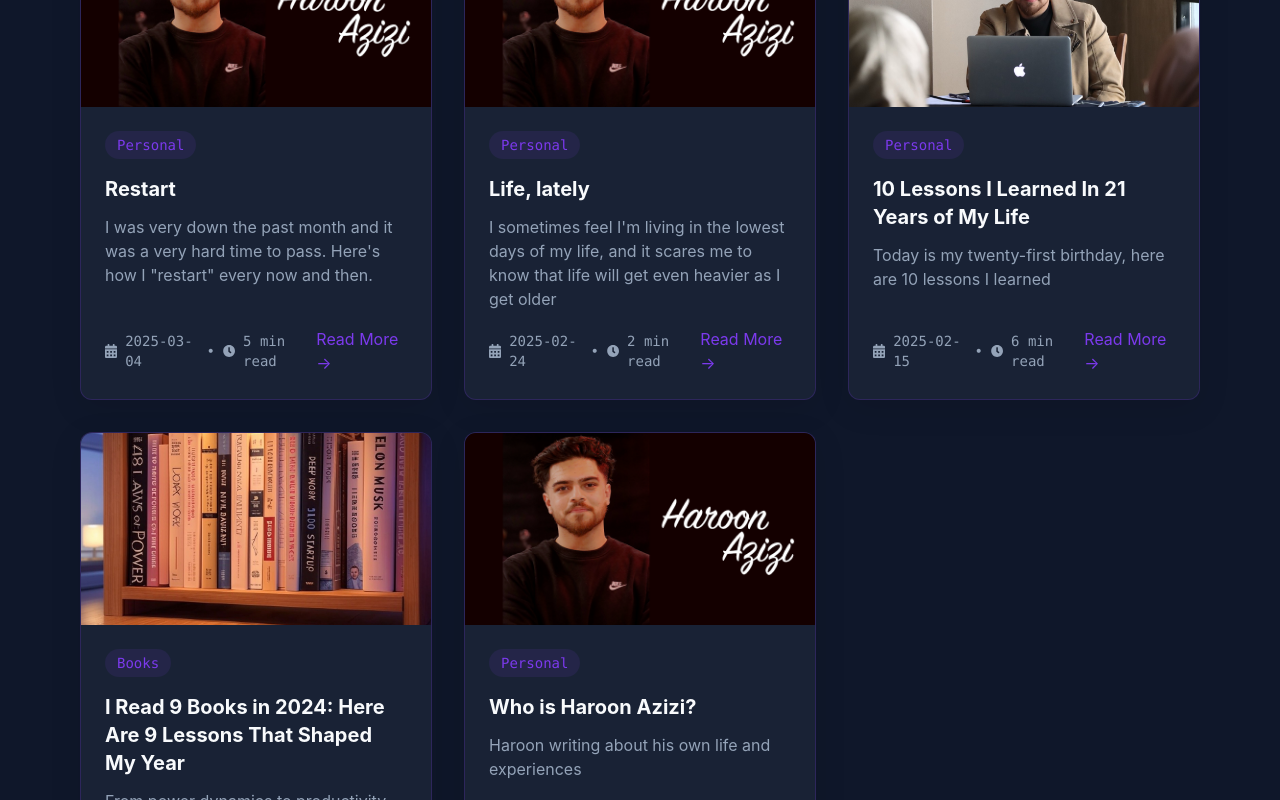
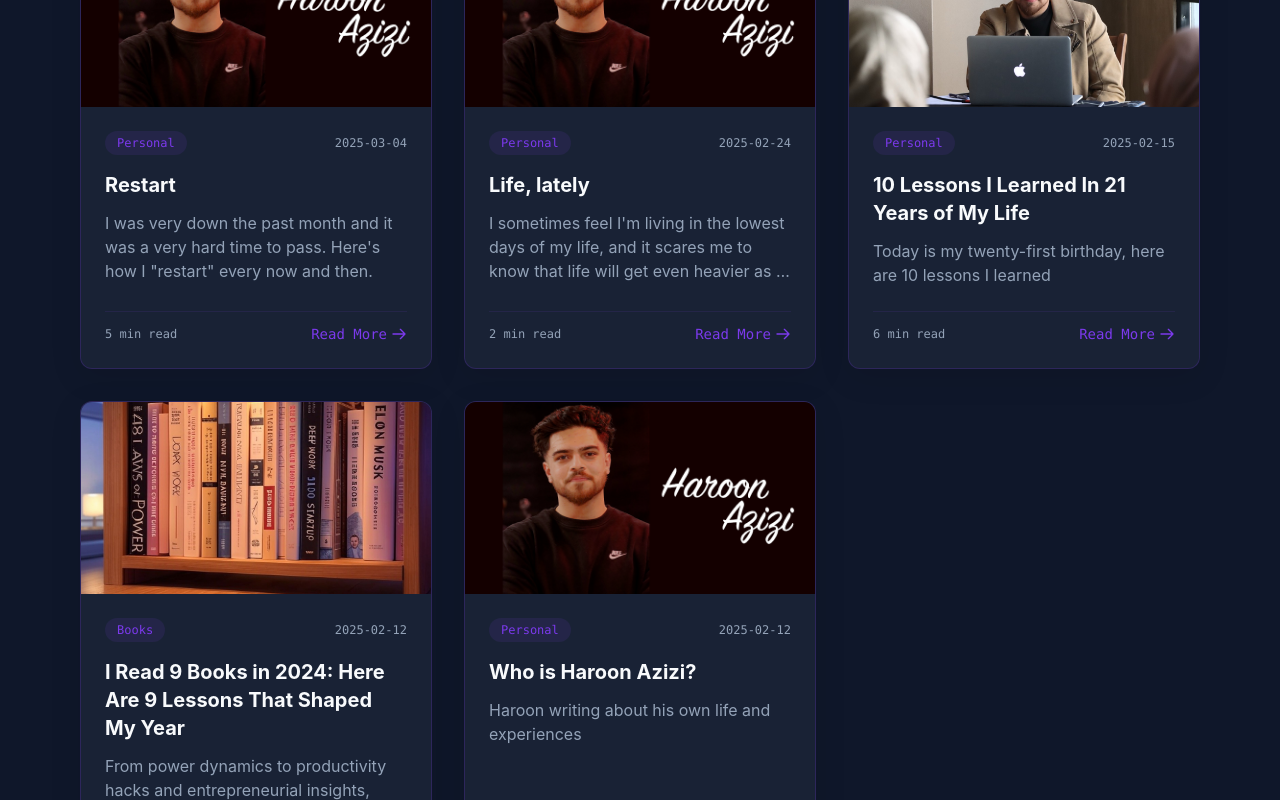
Before and after one commit to HaroonAzizi/portfolio, a Next.js app: page /blog in a window 1280 px wide. Shown: the part 920-1720 px from the top of the page. Built offline with nearby package versions, Linux system fonts and the light colour scheme; no server answers.

Commit message:
fixed the blogs page issue

```diff
--- a/pages/blog.js
+++ b/pages/blog.js
@@ -74,7 +74,9 @@ export default function Blog({ blogPosts = [] }) {
                   <h2 className="text-2xl font-bold text-theme-text mb-4">
                     {featuredPost.title}
                   </h2>
-                  <p className="text-theme-text-muted mb-6">{featuredPost.excerpt}</p>
+                  <p className="text-theme-text-muted mb-6">
+                    {featuredPost.excerpt}
+                  </p>
                   <div className="flex items-center text-sm text-theme-text-muted mb-6 font-mono">
                     <FaCalendarAlt className="mr-2" />
                     <span>{featuredPost.date}</span>
@@ -114,26 +116,43 @@ export default function Blog({ blogPosts = [] }) {
                   )}
                 </div>
                 <div className="p-6 flex flex-col flex-grow">
-                  <span className="inline-block px-3 py-1 bg-theme-accent/10 text-theme-accent rounded-full text-sm mb-4 w-fit font-mono">
-                    {post.category}
-                  </span>
+                  <div className="flex justify-between items-center mb-4">
+                    <span className="inline-block px-3 py-1 bg-theme-accent/10 text-theme-accent rounded-full text-xs font-mono">
+                      {post.category}
+                    </span>
+                    <span className="text-theme-text-muted text-xs font-mono">
+                      {post.date}
+                    </span>
+                  </div>
                   <h3 className="text-xl font-bold text-theme-text mb-3">
                     {post.title}
                   </h3>
-                  <p className="text-theme-text-muted mb-4 flex-grow">{post.excerpt}</p>
-                  <div className="flex items-center justify-between mt-auto">
-                    <div className="text-sm text-theme-text-muted font-mono flex items-center">
-                      <FaCalendarAlt className="mr-2" />
-                      <span>{post.date}</span>
-                      <span className="mx-2">•</span>
-                      <FaClock className="mr-2" />
-                      <span>{post.readTime}</span>
+                  <p className="text-theme-text-muted mb-6 flex-grow line-clamp-3">
+                    {post.excerpt}
+                  </p>
+                  <div className="flex items-center justify-between mt-auto pt-3 border-t border-theme-accent/10">
+                    <div className="text-xs text-theme-text-muted font-mono">
+                      {post.readTime}
                     </div>
                     <Link
                       href={`/blog/${post.id}`}
-                      className="text-theme-accent hover:text-theme-accent-light transition-colors"
+                      className="text-theme-accent text-sm font-mono inline-flex items-center"
                     >
-                      Read More →
+                      Read More
+                      <svg
+                        xmlns="http://www.w3.org/2000/svg"
+                        className="h-4 w-4 ml-1"
+                        fill="none"
+                        viewBox="0 0 24 24"
+                        stroke="currentColor"
+                      >
+                        <path
+                          strokeLinecap="round"
+                          strokeLinejoin="round"
+                          strokeWidth={2}
+                          d="M14 5l7 7m0 0l-7 7m7-7H3"
+                        />
+                      </svg>
                     </Link>
                   </div>
                 </div>
@@ -148,9 +167,9 @@ export default function Blog({ blogPosts = [] }) {
 
 export async function getStaticProps() {
   try {
-    const blogPosts = getAllPosts().map(post => ({
+    const blogPosts = getAllPosts().map((post) => ({
       ...post,
-      date: post.date instanceof Date ? post.date.toISOString() : post.date
+      date: post.date instanceof Date ? post.date.toISOString() : post.date,
     }));
 
     return {
```
